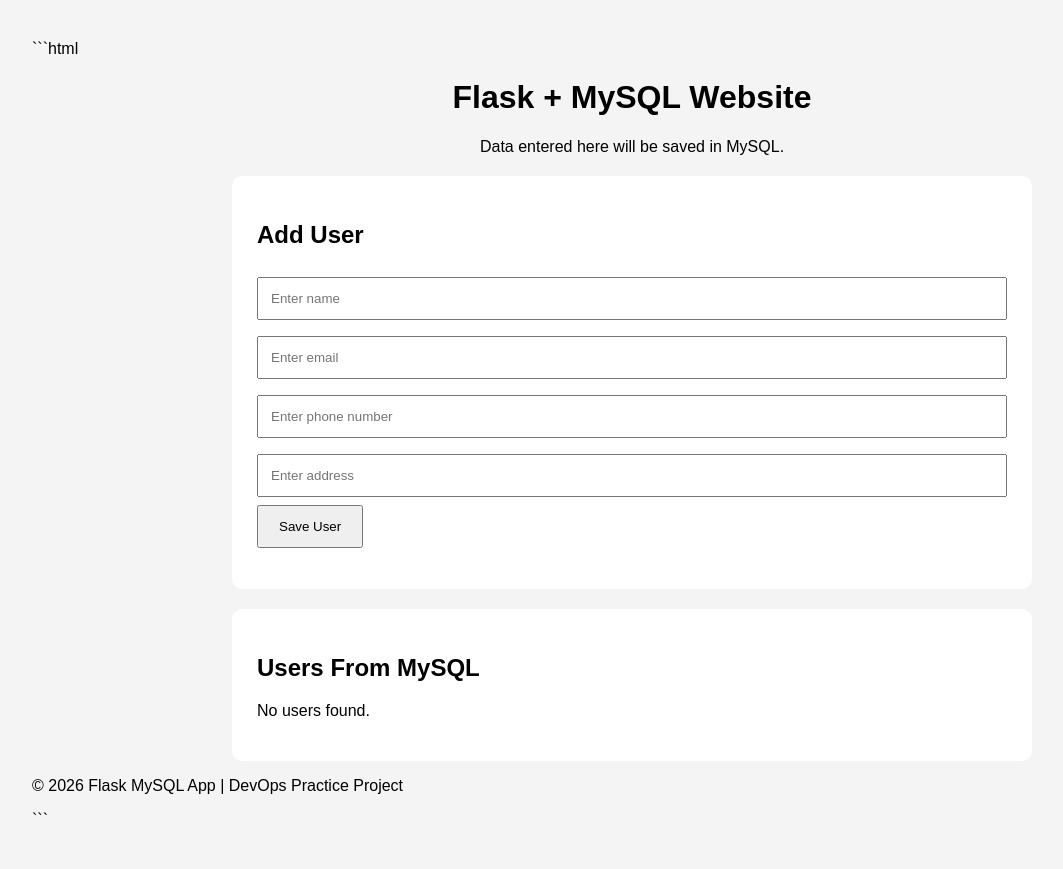
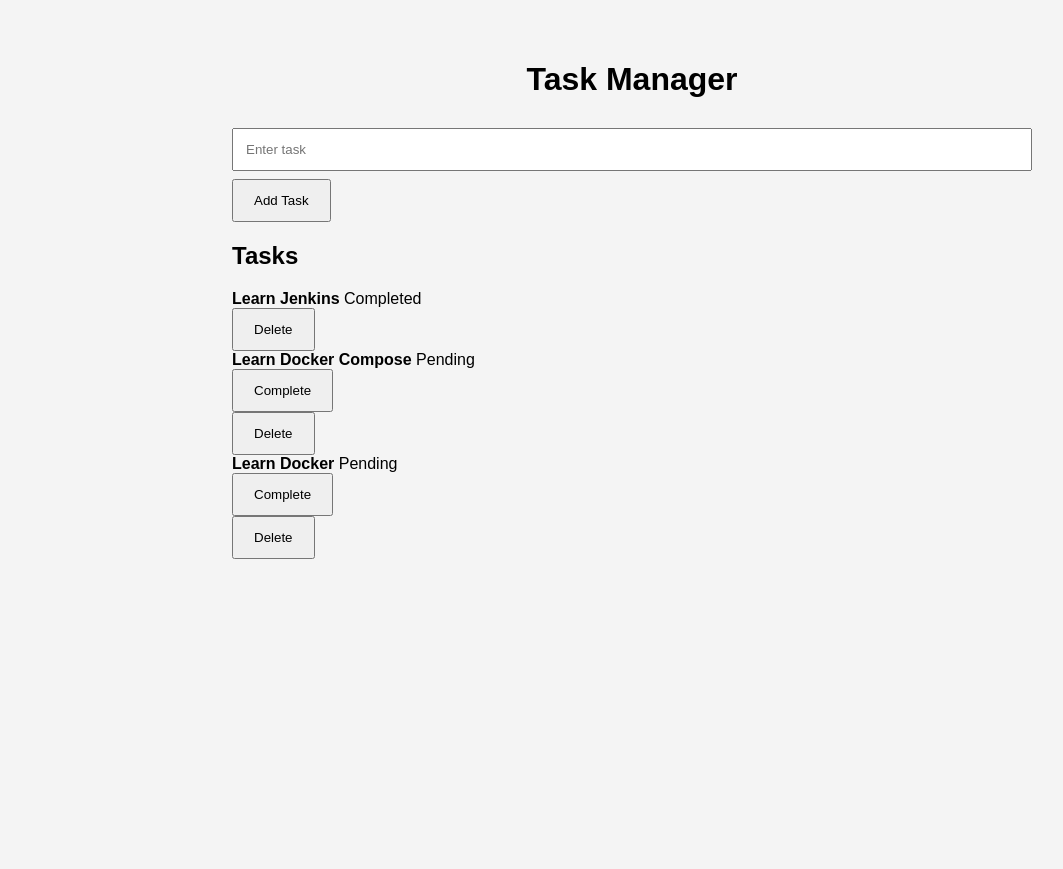
Before and after one commit to adeelamanat566/flask-mysql-docker-project, a Flask app: page / in a window 1280 px wide. Shown: the whole page, without its empty margins (8-1071 px from the left). After the commit the page ends 559 px from the top, so only its background shows below. Run offline with Flask 3, Linux system fonts and the light colour scheme; data comes from the database, SQL or seed files in the repository; data that the repository does not hold is empty.

Commit message:
Update index.html

````diff
--- a/templates/index.html
+++ b/templates/index.html
@@ -1,10 +1,7 @@
-```html
 <!DOCTYPE html>
-<html lang="en">
+<html>
 <head>
-    <meta charset="UTF-8">
-    <meta name="viewport" content="width=device-width, initial-scale=1.0">
-    <title>Flask MySQL App</title>
+    <title>Task Manager</title>
     <link rel="stylesheet" href="{{ url_for('static', filename='style.css') }}">
 </head>
 
@@ -12,100 +9,44 @@
 
 <div class="container">
 
-        <h1>Flask + MySQL Website</h1>
-        <p class="subtitle">Data entered here will be saved in MySQL.</p>
-
-        <div class="card">
-            <h2>Add User</h2>
+    <h1>Task Manager</h1>
 
     <form action="/add" method="POST">
-
         <input
             type="text"
-                    name="name"
-                    placeholder="Enter name"
+            name="title"
+            placeholder="Enter task"
             required
         >
+        <button type="submit">Add Task</button>
+    </form>
 
-                <input
-                    type="email"
-                    name="email"
-                    placeholder="Enter email"
-                    required
-                >
+    <h2>Tasks</h2>
 
-                <input
-                    type="tel"
-                    name="phone"
-                    placeholder="Enter phone number"
-                    required
-                >
+    {% for task in tasks %}
 
-                <input
-                    type="text"
-                    name="address"
-                    placeholder="Enter address"
-                    required
-                >
+    <div class="task">
 
-                <button type="submit">Save User</button>
-
-            </form>
+        <div>
+            <strong>{{ task.title }}</strong>
+            <span>{{ task.status }}</span>
         </div>
 
-        <div class="card">
-            <h2>Users From MySQL</h2>
+        {% if task.status == "Pending" %}
+        <form action="/complete/{{ task.id }}" method="POST">
+            <button type="submit">Complete</button>
+        </form>
+        {% endif %}
 
-            {% if users %}
-                <table>
-                    <thead>
-                        <tr>
-                            <th>ID</th>
-                            <th>Name</th>
-                            <th>Email</th>
-                            <th>Phone</th>
-                            <th>Address</th>
-                            <th>Action</th>
-                        </tr>
-                    </thead>
-
-                    <tbody>
-                        {% for user in users %}
-                        <tr>
-                            <td>{{ user.id }}</td>
-                            <td>{{ user.name }}</td>
-                            <td>{{ user.email }}</td>
-                            <td>{{ user.phone }}</td>
-                            <td>{{ user.address }}</td>
-
-                            <td>
-                                <form action="/delete/{{ user.id }}" method="POST">
-                                    <button
-                                        type="submit"
-                                        onclick="return confirm('Are you sure you want to delete this user?');">
-                                        Delete
-                                    </button>
+        <form action="/delete/{{ task.id }}" method="POST">
+            <button type="submit">Delete</button>
         </form>
-                            </td>
-                        </tr>
-                        {% endfor %}
-                    </tbody>
-
-                </table>
-            {% else %}
-                <p>No users found.</p>
-            {% endif %}
 
     </div>
 
+    {% endfor %}
+
 </div>
-
-    <footer>
-        <p>© 2026 Flask MySQL App | DevOps Practice Project</p>
-    </footer>
-
-    <script src="{{ url_for('static', filename='script.js') }}"></script>
 
 </body>
 </html>
-```
````
Lines whose indentation alone changed are shown as unchanged.
